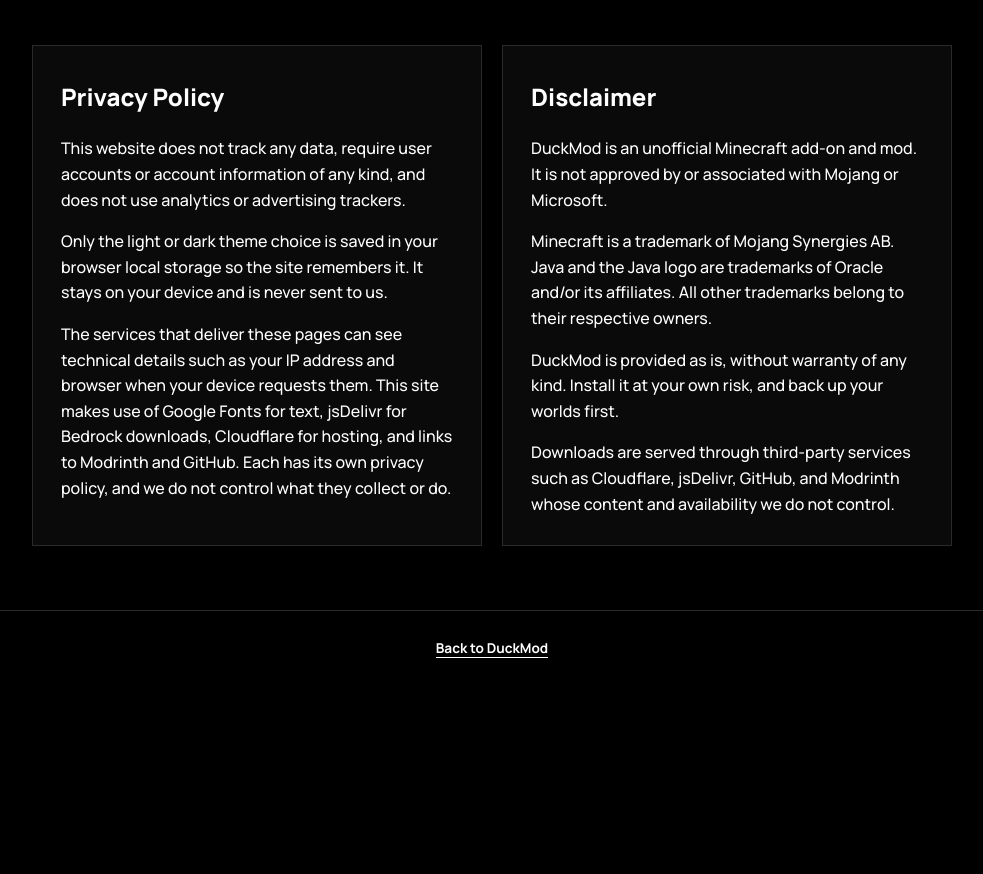
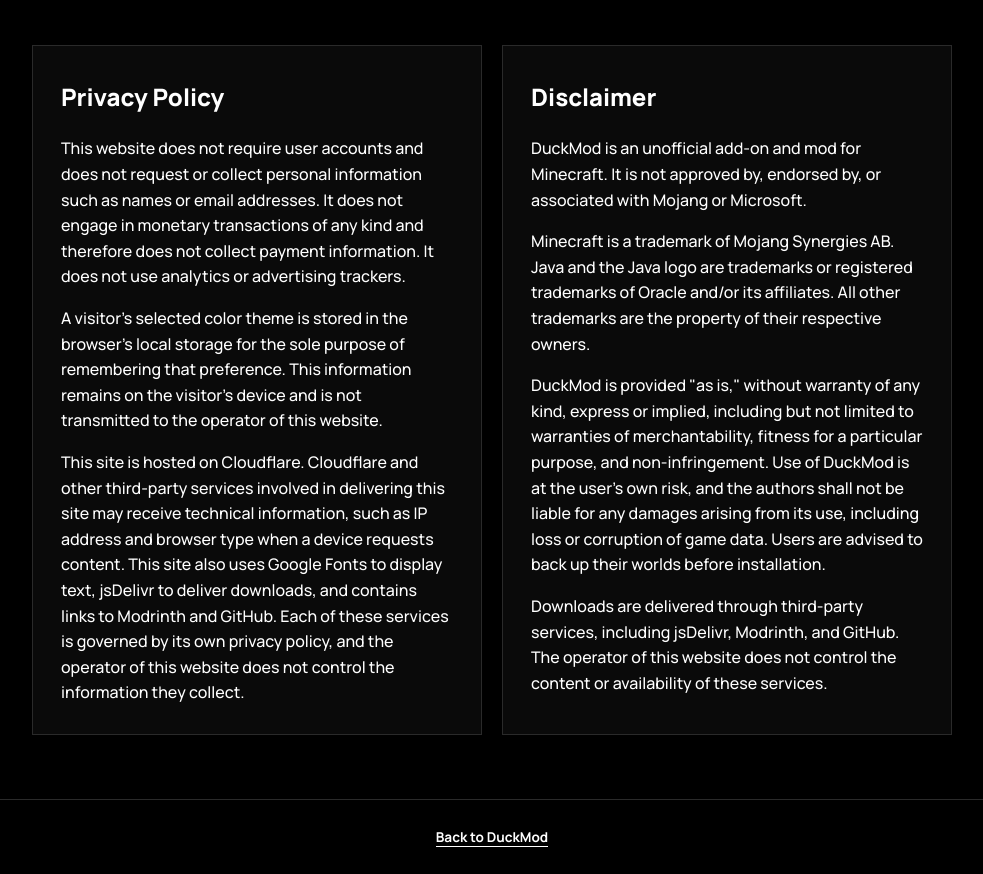
Before and after one commit to guyanon0265/duckmod-website, a website: page src/legal.html in a window 1280 px wide. Shown: the part 641-1515 px from the top of the page, without its empty margins (148-1131 px from the left). Before the commit the page ends 1326 px from the top, so only its background shows below. Drawn offline with Linux system fonts and the light colour scheme.

Commit message:
Updated legal.

```diff
--- a/src/legal.html
+++ b/src/legal.html
@@ -26,17 +26,17 @@
       <div class="cards">
         <section class="card prose" aria-labelledby="heading-privacy">
           <h2 id="heading-privacy">Privacy Policy</h2>
-          <p>This website does not track any data, require user accounts or account information of any kind, and does not use analytics or advertising trackers.</p>
-          <p>Only the light or dark theme choice is saved in your browser local storage so the site remembers it. It stays on your device and is never sent to us.</p>
-          <p>The services that deliver these pages can see technical details such as your IP address and browser when your device requests them. This site makes use of Google Fonts for text, jsDelivr for Bedrock downloads, Cloudflare for hosting, and links to Modrinth and GitHub. Each has its own privacy policy, and we do not control what they collect or do.</p>
+          <p>This website does not require user accounts and does not request or collect personal information such as names or email addresses. It does not engage in monetary transactions of any kind and therefore does not collect payment information. It does not use analytics or advertising trackers.</p>
+          <p>A visitor's selected color theme is stored in the browser's local storage for the sole purpose of remembering that preference. This information remains on the visitor's device and is not transmitted to the operator of this website.</p>
+          <p>This site is hosted on Cloudflare. Cloudflare and other third-party services involved in delivering this site may receive technical information, such as IP address and browser type when a device requests content. This site also uses Google Fonts to display text, jsDelivr to deliver downloads, and contains links to Modrinth and GitHub. Each of these services is governed by its own privacy policy, and the operator of this website does not control the information they collect.</p>
         </section>
 
         <section class="card prose" aria-labelledby="heading-disclaimer">
           <h2 id="heading-disclaimer">Disclaimer</h2>
-          <p>DuckMod is an unofficial Minecraft add-on and mod. It is not approved by or associated with Mojang or Microsoft.</p>
-          <p>Minecraft is a trademark of Mojang Synergies AB. Java and the Java logo are trademarks of Oracle and/or its affiliates. All other trademarks belong to their respective owners.</p>
-          <p>DuckMod is provided as is, without warranty of any kind. Install it at your own risk, and back up your worlds first.</p>
-          <p>Downloads are served through third-party services such as Cloudflare, jsDelivr, GitHub, and Modrinth whose content and availability we do not control.</p>
+          <p>DuckMod is an unofficial add-on and mod for Minecraft. It is not approved by, endorsed by, or associated with Mojang or Microsoft.</p>
+          <p>Minecraft is a trademark of Mojang Synergies AB. Java and the Java logo are trademarks or registered trademarks of Oracle and/or its affiliates. All other trademarks are the property of their respective owners.</p>
+          <p>DuckMod is provided &quot;as is,&quot; without warranty of any kind, express or implied, including but not limited to warranties of merchantability, fitness for a particular purpose, and non-infringement. Use of DuckMod is at the user's own risk, and the authors shall not be liable for any damages arising from its use, including loss or corruption of game data. Users are advised to back up their worlds before installation.</p>
+          <p>Downloads are delivered through third-party services, including jsDelivr, Modrinth, and GitHub. The operator of this website does not control the content or availability of these services.</p>
         </section>
       </div>
     </main>
```
